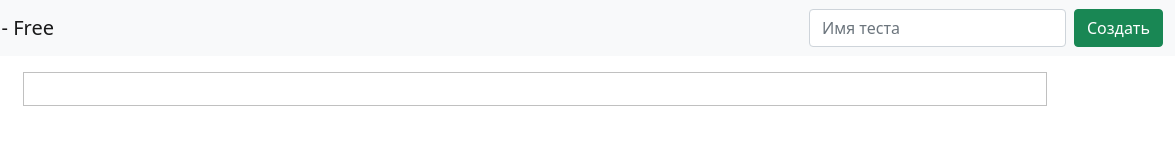
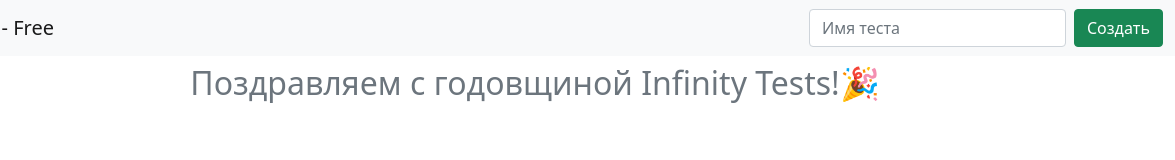
Before and after one commit to NikitaZZZ/ITestsFree, a plain HTML site: page index.html in a window 1280 px wide. Shown: the full height of the page, 105-1280 px from the left. Drawn offline with nearby package versions, Linux system fonts and the light colour scheme; some packages are replaced by stand-ins of ours; no server answers; a script that the page names is missing.

Commit message:
Source code

```diff
--- a/css/style.css
+++ b/css/style.css
@@ -1,7 +1,6 @@
 #tests {
     width: 80vw;
     margin: auto;
-    border: 1px solid silver;
     margin-top: 1em;
     padding: 1em;
     padding-right: 1.2em;
--- a/index.html
+++ b/index.html
@@ -27,6 +27,7 @@
             </div>
         </nav>
         <div class="container-fluid">
+            <h2 class="text-center mt-2 text-muted">Поздравляем с годовщиной Infinity Tests!🎉</h2>
             <div class="row" id="tests"></div>
         </div>
         <div class="offcanvas offcanvas-start" data-bs-scroll="true" tabindex="-1" id="createTest" aria-labelledby="createTest">
--- a/js/script.js
+++ b/js/script.js
@@ -262,11 +262,6 @@ function answerQuestion(questionName) {
 }
 
 function checkTest(answer1Test, answer2Test, answer3Test, answer4Test) {
-    console.log(app.answers[0].first);
-    console.log(app.answers[0].second);
-    console.log(app.answers[0].third);
-    console.log(app.answers[0].fourth);
-
     if (app.answers[0].first <= 5) {
         Swal.fire({
             icon: 'info',
```
